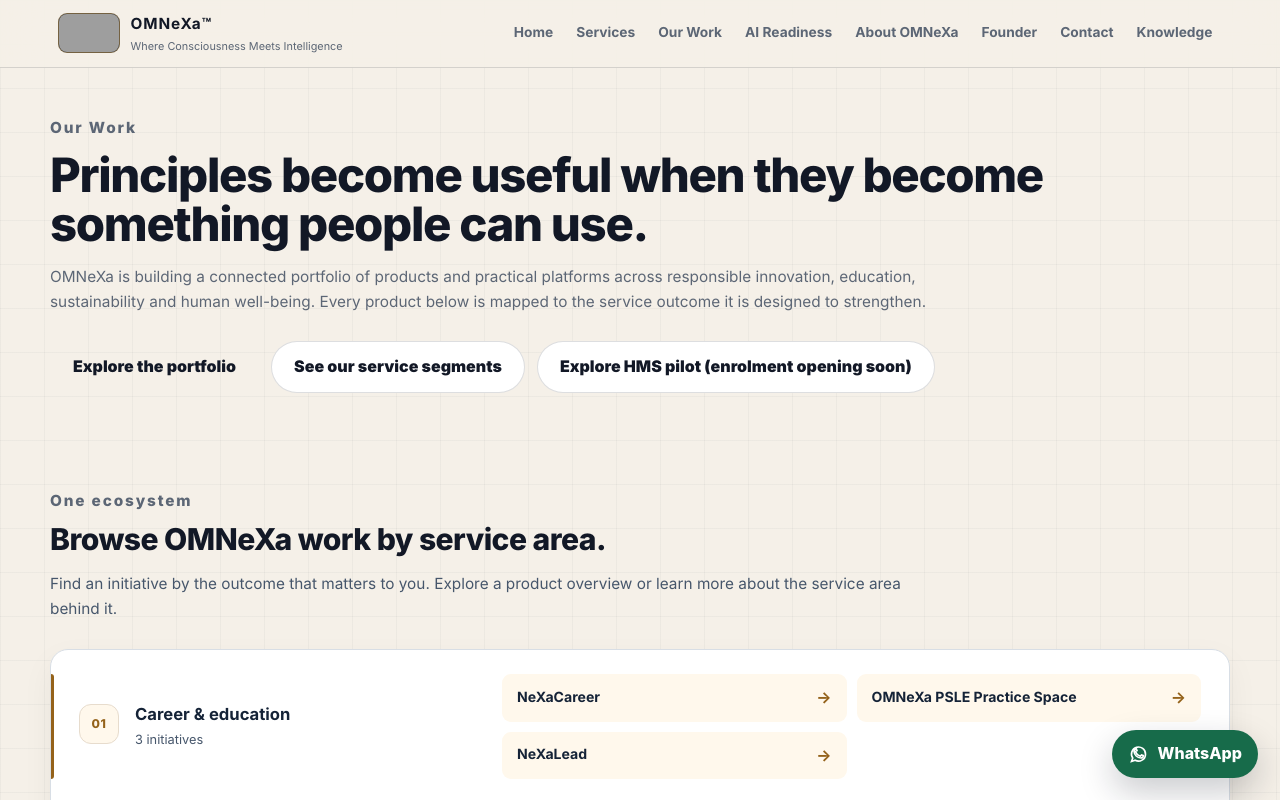
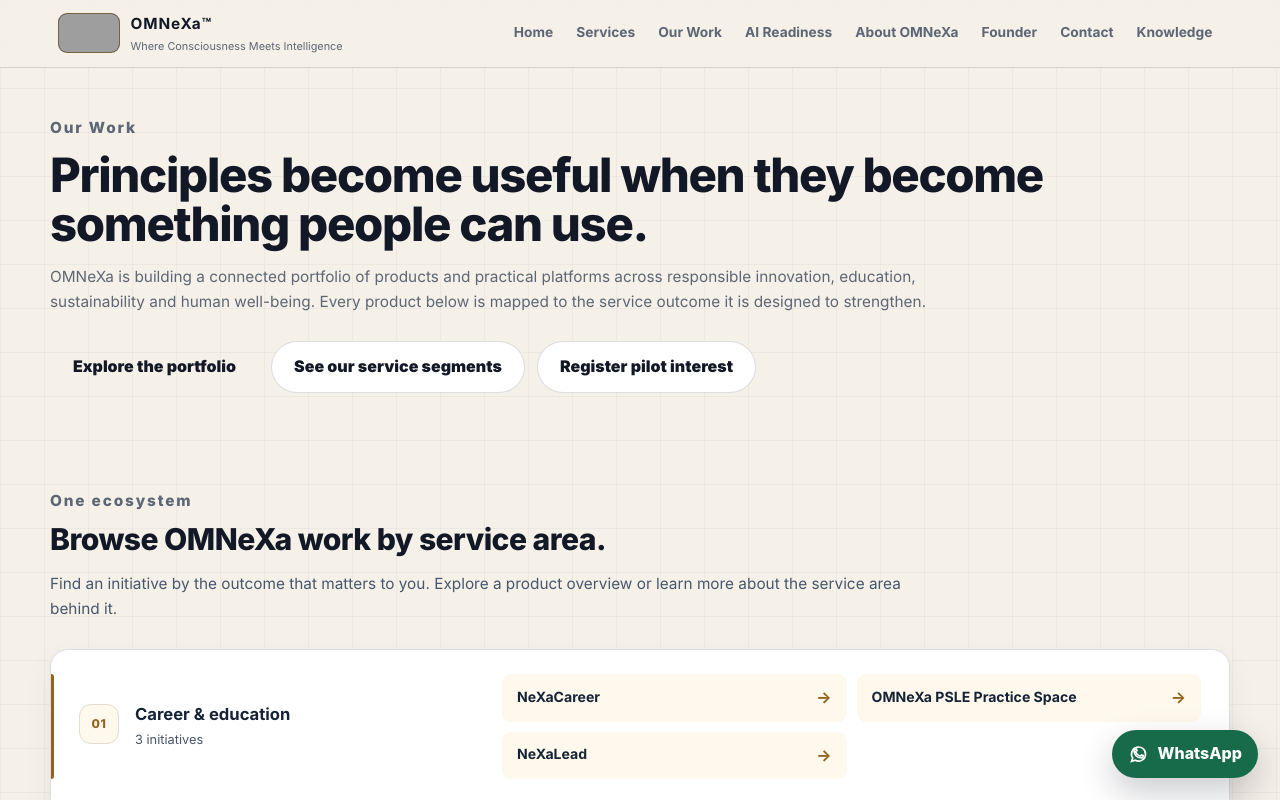
Before and after one commit to HumanSamaritan/OMNEXAFuture, a Next.js app: page /work in a window 1280 px wide. Shown: the top 800 px of the page. Built offline with nearby package versions, Linux system fonts and the light colour scheme; grey boxes are pictures that could not be loaded.

Commit message:
Route production pilot CTAs through omnexagoc.com/pilot

```diff
--- a/app/work/page.tsx
+++ b/app/work/page.tsx
@@ -62,7 +62,7 @@ const workFaqs = [
   {
     question: "How can I register interest in a pilot?",
     answer:
-      "HMS pilot enrolment is temporarily paused while data privacy and registration controls are finalised. Please check the HMS page for the reopening announcement."
+      "HMS and NeXaCareer pilot applications can be submitted through the OMNeXa registration form. Applicants must verify their email and accept the terms."
   },
   {
     question: "How are OMNeXa products connected to its services?",
@@ -151,7 +151,7 @@ export default function WorkPage() {
         <div className="work-hero-actions">
           <a className="button" href="#portfolio">Explore the portfolio</a>
           <a className="button secondary" href="/services">See our service segments</a>
-          <a className="button secondary" href="/work/human-machine-sadhana">Explore HMS pilot (enrolment opening soon)</a>
+          <a className="button secondary" href="/pilot">Register pilot interest</a>
         </div>
       </section>
 
@@ -233,7 +233,7 @@ export default function WorkPage() {
                   <div className="work-card-links">
                     <a href={`/work/${product.slug}`}>Explore {product.name} →</a>
                     {product.status === "Live" && product.externalUrl ? (
-                      product.slug === "human-machine-sadhana" ? <span>Pilot enrolment opening soon</span> : <a href={product.externalUrl} target="_blank" rel="noopener noreferrer">Open app ↗</a>
+                      product.slug === "human-machine-sadhana" ? <a href="/pilot?product=human-machine-sadhana">Register for pilot ↗</a> : <a href={product.externalUrl} target="_blank" rel="noopener noreferrer">Open app ↗</a>
                     ) : null}
                   </div>
                 </div>
```
